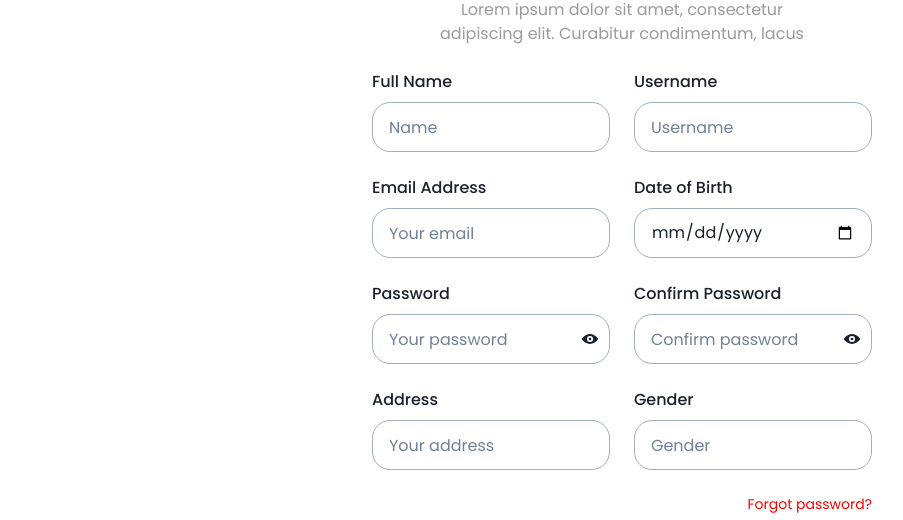
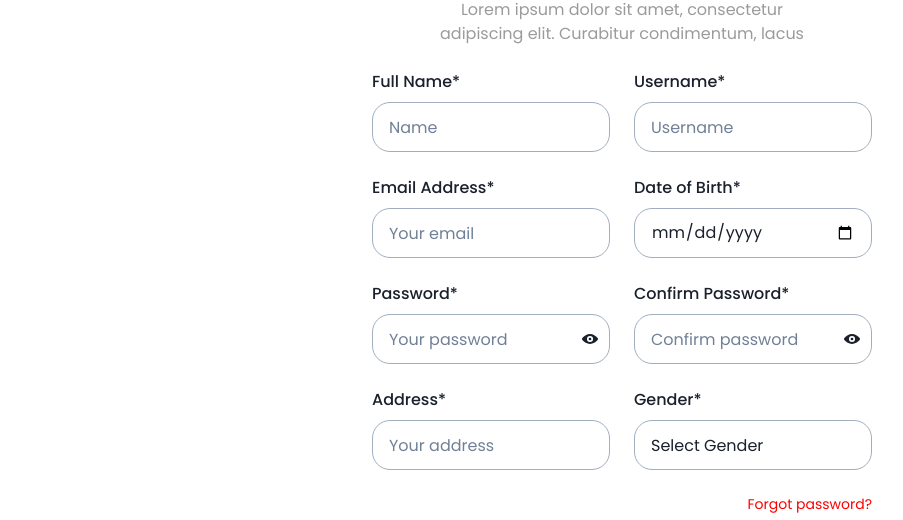
Before and after one commit to Abdulsamikamran/youPoll, a React (Vite) app: page /createAccount in a window 1280 px wide. Shown: the part 157-677 px from the top of the page, without its empty margins (18-921 px from the left). Built offline with nearby package versions, Linux system fonts and the light colour scheme.

Commit message:
final final

```diff
--- a/src/pages/auth/CreateAccount.jsx
+++ b/src/pages/auth/CreateAccount.jsx
@@ -17,6 +17,12 @@ import {
   InputGroup,
   InputRightElement,
   IconButton,
+  VStack,
+  Select,
+  MenuItem,
+  MenuList,
+  Menu,
+  MenuButton,
 } from "@chakra-ui/react";
 
 import logo from "../../../assets/logo.svg";
@@ -32,6 +38,15 @@ const CreateAccount = () => {
   const [showPassword, setShowPassword] = useState(false);
   const [showConfirmPassword, setShowConfirmPassword] = useState(false);
 
+  const [selectedOption, setSelectedOption] = useState("");
+  const [otherGender, setOtherGender] = useState("");
+
+  const handleSelect = (value) => {
+    setSelectedOption(value);
+    if (value !== "Other") {
+      setOtherGender("");
+    }
+  };
   const togglePasswordVisibility = () => {
     setShowPassword((prev) => !prev);
   };
@@ -85,7 +100,7 @@ const CreateAccount = () => {
           <SimpleGrid w={"full"} columns={{ base: 1, md: 2 }} spacing={6}>
             <FormControl>
               <FormLabel fontSize="16px" htmlFor="name">
-                Full Name
+                Full Name*
               </FormLabel>
               <CustomInput
                 variant="redOutline"
@@ -99,7 +114,7 @@ const CreateAccount = () => {
 
             <FormControl>
               <FormLabel fontSize="16px" htmlFor="username">
-                Username
+                Username*
               </FormLabel>
               <CustomInput
                 w="full"
@@ -113,7 +128,7 @@ const CreateAccount = () => {
             </FormControl>
             <FormControl>
               <FormLabel fontSize="16px" htmlFor="email">
-                Email Address
+                Email Address*
               </FormLabel>
               <CustomInput
                 w="full"
@@ -128,7 +143,7 @@ const CreateAccount = () => {
 
             <FormControl>
               <FormLabel fontSize="16px" htmlFor="dob">
-                Date of Birth
+                Date of Birth*
               </FormLabel>
               <CustomInput
                 w="full"
@@ -142,7 +157,7 @@ const CreateAccount = () => {
             {/* Password */}
             <FormControl>
               <FormLabel fontSize="16px" htmlFor="password">
-                Password
+                Password*
               </FormLabel>
               <InputGroup>
                 <CustomInput
@@ -169,7 +184,7 @@ const CreateAccount = () => {
             {/* Confirm Password */}
             <FormControl>
               <FormLabel fontSize="16px" htmlFor="confirm-password">
-                Confirm Password
+                Confirm Password*
               </FormLabel>
               <InputGroup>
                 <CustomInput
@@ -200,7 +215,7 @@ const CreateAccount = () => {
 
             <FormControl>
               <FormLabel fontSize="16px" htmlFor="address">
-                Address
+                Address*
               </FormLabel>
               <CustomInput
                 w="full"
@@ -212,19 +227,73 @@ const CreateAccount = () => {
                 rounded="18px"
               />
             </FormControl>
+
             <FormControl>
               <FormLabel fontSize="16px" htmlFor="gender">
-                Gender
+                Gender*
               </FormLabel>
+              <Menu>
+                <MenuButton
+                  fontWeight={"normal"}
+                  borderColor="gray.400"
+                  _hover={{ borderColor: "red.600" }}
+                  _focus={{
+                    borderColor: "red.400",
+                    boxShadow: "none",
+                    outline: "none",
+                  }}
+                  _active={{
+                    borderColor: "red.400",
+                    boxShadow: "none",
+                    outline: "none",
+                  }}
+                  as={Button}
+                  w="full"
+                  variant="outline"
+                  py={6}
+                  rounded="18px"
+                  textAlign="left"
+                >
+                  {selectedOption || "Select Gender"}
+                </MenuButton>
+                <MenuList w="full">
+                  {[
+                    "Male",
+                    "Female",
+                    "Non-binary",
+                    "Genderqueer",
+                    "Agender",
+                    "Genderfluid",
+                    "Transgender Male",
+                    "Transgender Female",
+                    "Prefer not to say",
+                  ].map((option) => (
+                    <MenuItem
+                      key={option}
+                      onClick={() => handleSelect(option)}
+                      value={option}
+                    >
+                      {option}
+                    </MenuItem>
+                  ))}
+                  <MenuItem onClick={() => handleSelect("Other")} value="Other">
+                    Other
+                  </MenuItem>
+                </MenuList>
+              </Menu>
+              {selectedOption === "Other" && (
+                <VStack align="start" mt={4} spacing={2}>
                   <CustomInput
                     w="full"
                     variant="redOutline"
                     py={6}
-                id="gender"
-                type="text"
-                placeholder="Gender"
+                    placeholder="Please specify"
+                    value={otherGender}
+                    onChange={(e) => setOtherGender(e.target.value)}
                     rounded="18px"
                   />
+                </VStack>
+              )}
             </FormControl>
           </SimpleGrid>
           <Flex w={"full"} justifyContent={"end"}>
--- a/src/pages/auth/Login.jsx
+++ b/src/pages/auth/Login.jsx
@@ -100,7 +100,7 @@ function Login() {
 
           <FormControl px={{ base: 4, sm: 0 }}>
             <FormLabel fontSize={"18px"} htmlFor="email">
-              Email Address
+              Email Address*
             </FormLabel>
             <CustomInput
               variant="redOutline"
@@ -113,7 +113,7 @@ function Login() {
           </FormControl>
           <FormControl px={{ base: 4, sm: 0 }}>
             <FormLabel fontSize="16px" htmlFor="password">
-              Password
+              Password*
             </FormLabel>
             <InputGroup>
               <CustomInput
```
Also changed, not shown: src/pages/CreatePoll/CreatePoll.jsx (+34 -44 lines). Lines whose indentation alone changed are shown as unchanged.
